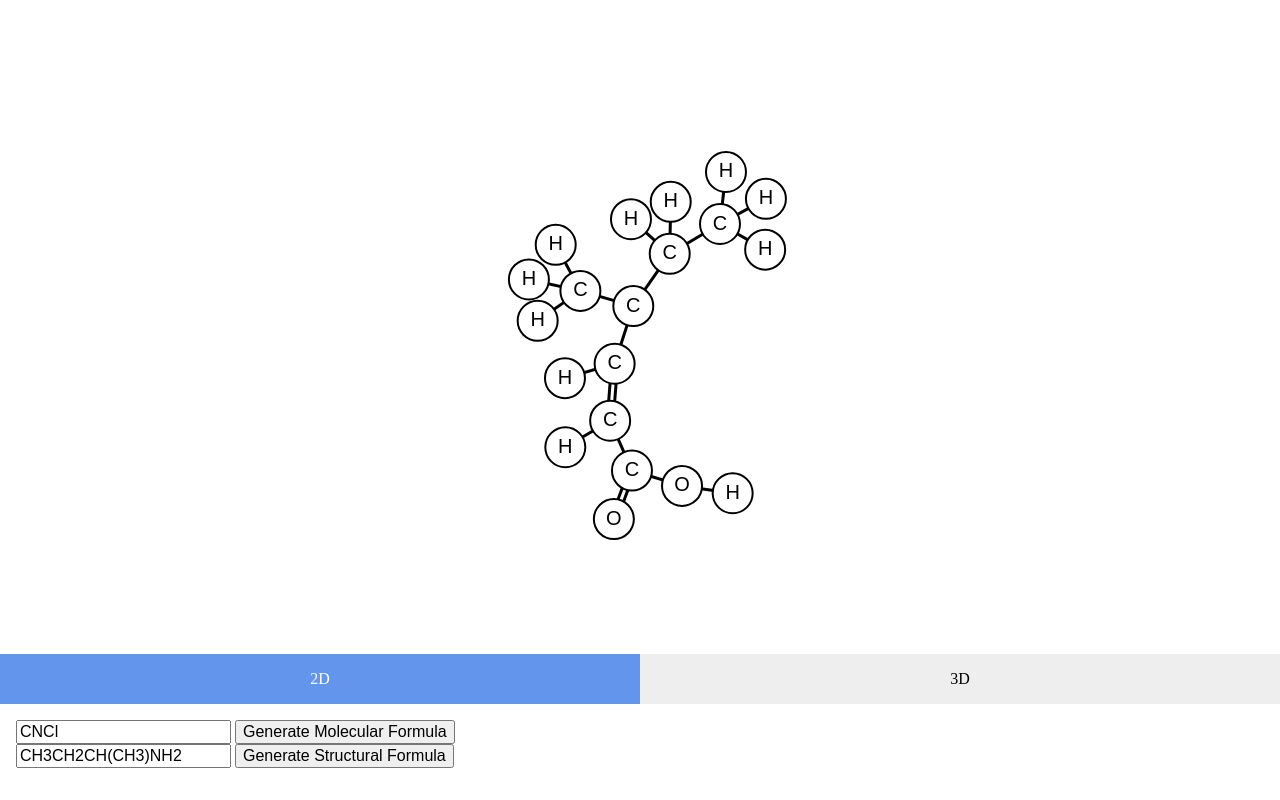
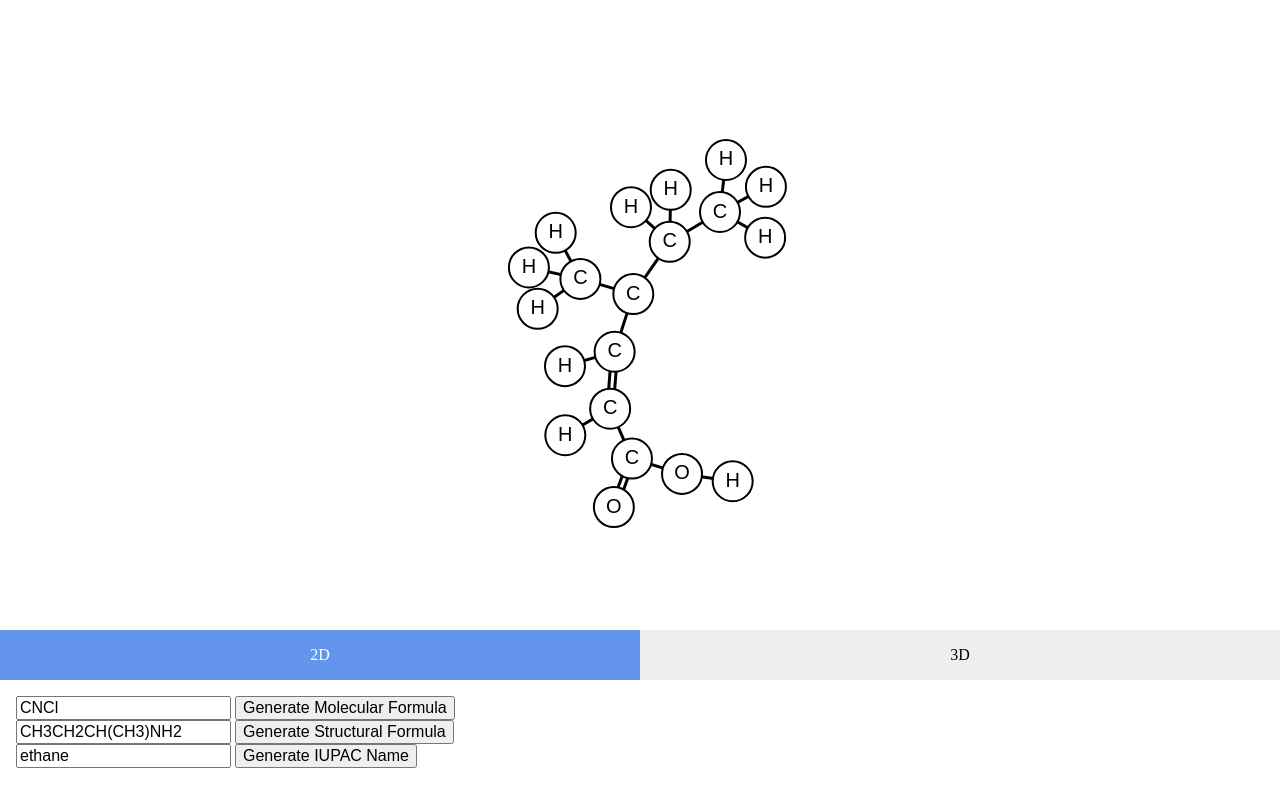
Before and after one commit to Benjamin-Davies/molecules, a website built with Parcel: page index.html in a window 1280 px wide. Built offline with nearby package versions, Linux system fonts and the light colour scheme.

Commit message:
Add start of fromIUPACFormula

```diff
--- a/index.html
+++ b/index.html
@@ -32,6 +32,11 @@
       <input type="hidden" name="type" value="Structural">
       <button type="submit">Generate Structural Formula</button>
     </form>
+    <form>
+      <input type="text" name="formula" value="ethane">
+      <input type="hidden" name="type" value="IUPAC">
+      <button type="submit">Generate IUPAC Name</button>
+    </form>
     <p id="error"></p>
   </div>
 
--- a/molecule.ts
+++ b/molecule.ts
@@ -86,6 +86,10 @@ export class Molecule {
         )
         .reduce((a, b) => a.join(b));
     }
+  }
+
+  static fromIUPACFormula(formula: string, center: [number, number]) {
+    throw new Error('Not implemented');
   }
 
   join(other: Molecule): Molecule {
--- a/package.json
+++ b/package.json
@@ -5,6 +5,7 @@
   "main": "app.js",
   "dependencies": {
     "parcel": "*",
+    "parjs": "^0.12.7",
     "three": "^0.122.0"
   },
   "devDependencies": {
```
Also changed, not shown: 1 other file.
